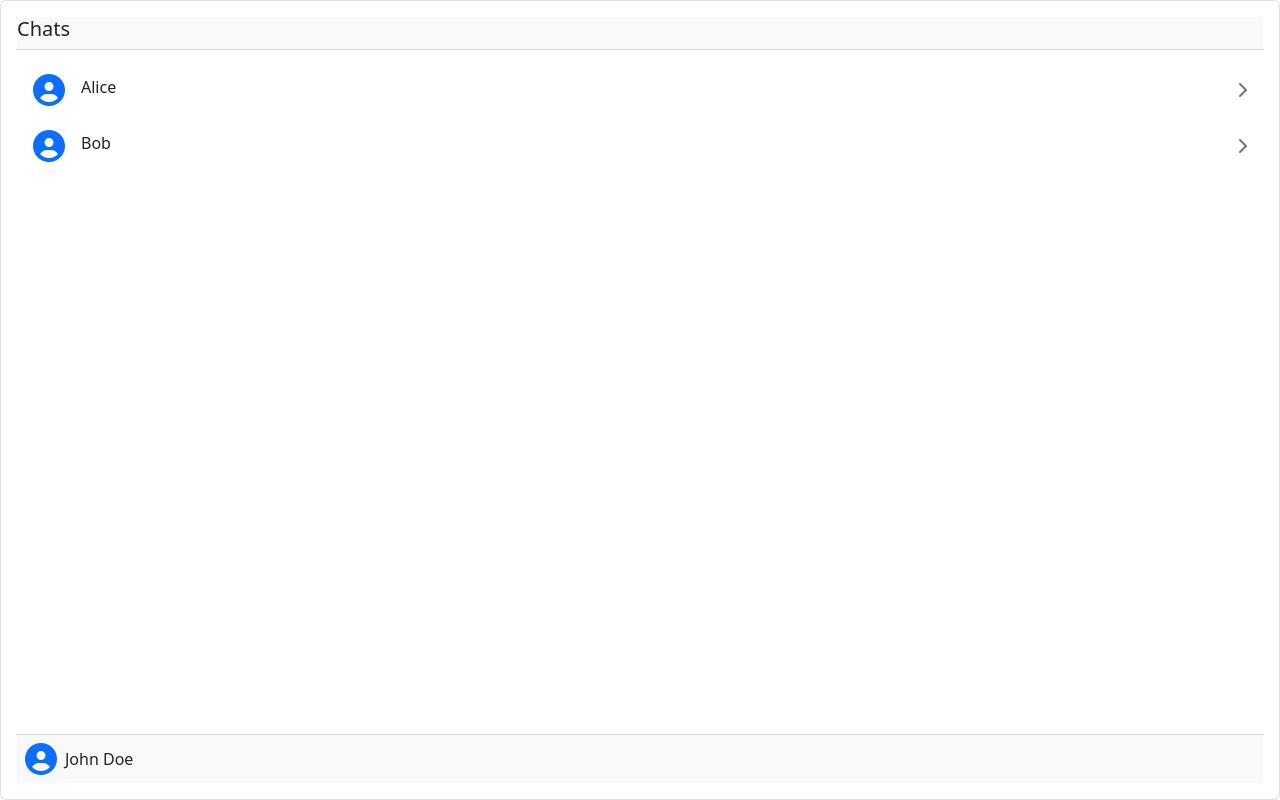
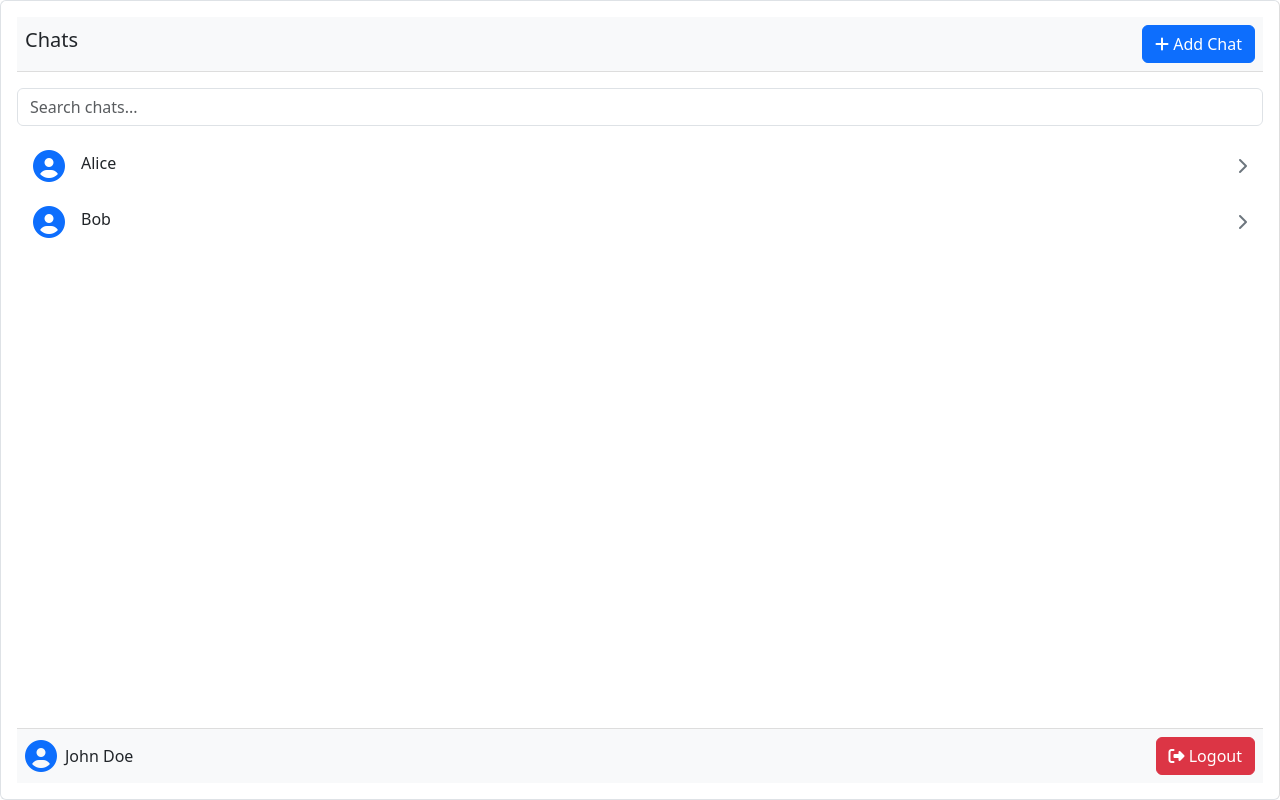
Before and after one commit to SubhadipGitHub/ChatWebApp, a React (Create React App) app in the folder Frontend/chat-app/: page /chat in a window 1280 px wide. Built offline with nearby package versions, Linux system fonts and the light colour scheme; sample sign-in values are in the browser's storage.

Commit message:
Frontend improved.Backend wip

```diff
--- a/Frontend/chat-app/src/App.js
+++ b/Frontend/chat-app/src/App.js
@@ -1,8 +1,14 @@
 import React from 'react';
-import { BrowserRouter as Router, Routes, Route } from 'react-router-dom';
+import { BrowserRouter as Router, Routes, Route, Navigate } from 'react-router-dom';
 import Chat from './components/Chat';
 import Login from './components/Login';
 import Register from './components/Register';
+
+// Mock authentication check function
+const isAuthenticated = () => {
+  // This could be a call to your authentication service
+  return localStorage.getItem('authToken') !== null;
+};
 
 function App() {
   return (
@@ -10,7 +16,11 @@ function App() {
       <Routes>
         <Route path="/login" element={<Login />} />
         <Route path="/register" element={<Register />} />
-        <Route path="/chat" element={<Chat />} />
+        {/* Protecting the chat route */}
+        <Route
+          path="/chat"
+          element={isAuthenticated() ? <Chat /> : <Navigate to="/login" />}
+        />
       </Routes>
     </Router>
   );
--- a/Frontend/chat-app/src/components/ChatList.js
+++ b/Frontend/chat-app/src/components/ChatList.js
@@ -2,9 +2,10 @@ import React, { useState } from 'react';
 import '@fortawesome/fontawesome-free/css/all.min.css'; // Import FontAwesome CSS
 import './ChatList.css'; // Import custom CSS
 
-const ChatList = ({ chats, onChatSelect, loggedInUser }) => {
+const ChatList = ({ chats, onChatSelect, loggedInUser, onLogout, onAddChat }) => {
   const [showUserModal, setShowUserModal] = useState(false); // Modal for logged-in user
   const [showChatModal, setShowChatModal] = useState(null); // Modal for chat details
+  const [searchQuery, setSearchQuery] = useState(''); // State for search query
 
   // Function to handle modal open/close for logged-in user
   const handleShowUserModal = () => setShowUserModal(true);
@@ -14,16 +15,44 @@ const ChatList = ({ chats, onChatSelect, loggedInUser }) => {
   const handleShowChatModal = (index) => setShowChatModal(index);
   const handleCloseChatModal = () => setShowChatModal(null);
 
+  // Function to handle logout
+  const handleLogout = () => {
+    if (onLogout) {
+      onLogout();
+    }
+  };
+
+  // Filter chats based on search query
+  const filteredChats = chats.filter(chat =>
+    chat.name.toLowerCase().includes(searchQuery.toLowerCase())
+  );
+
   return (
     <div className="chat-list-container p-3 d-flex flex-column" style={{ height: '100vh', borderRight: '1px solid #ddd' }}>
       {/* Chats header */}
-      <div className="chat-header mb-3">
+      <div className="chat-header mb-3 d-flex justify-content-between align-items-center p-2">
         <h5>Chats</h5>
+        {/* Add Chat Button */}
+        <button className="btn btn-primary" onClick={onAddChat}>
+          <i className="fas fa-plus"></i> Add Chat
+        </button>
+      </div>
+
+      {/* Search bar */}
+      <div className="mb-3">
+        <input
+          type="text"
+          className="form-control"
+          placeholder="Search chats..."
+          value={searchQuery}
+          onChange={(e) => setSearchQuery(e.target.value)}
+        />
       </div>
 
       {/* Chat list */}
       <div className="list-group flex-grow-1 overflow-auto">
-        {chats.map((chat, index) => (
+        {filteredChats.length > 0 ? (
+          filteredChats.map((chat, index) => (
             <div
               key={index}
               className="list-group-item list-group-item-action d-flex align-items-center mb-2 border-0 rounded"
@@ -40,7 +69,10 @@ const ChatList = ({ chats, onChatSelect, loggedInUser }) => {
                 <i className="fas fa-chevron-right"></i>
               </div>
             </div>
-        ))}
+          ))
+        ) : (
+          <p>No chats found</p>
+        )}
       </div>
 
       {/* Logged-in user profile section */}
@@ -50,6 +82,9 @@ const ChatList = ({ chats, onChatSelect, loggedInUser }) => {
             <i className="fas fa-user-circle fa-2x text-primary me-2"></i>
             <span>{loggedInUser.name}</span>
           </div>
+          <button className="btn btn-danger" onClick={handleLogout}>
+            <i className="fas fa-sign-out-alt"></i> Logout
+          </button>
         </div>
       </div>
 
@@ -123,7 +158,6 @@ const ChatList = ({ chats, onChatSelect, loggedInUser }) => {
                     style={{ width: '100px', height: '100px', objectFit: 'cover' }}
                   />
                   <p><strong>Chat Name:</strong> {chat.name}</p>
-                  <p><strong>Latest Message:</strong> {chat.latestMessage}</p>
                   <p><strong>Chat Started At:</strong> {chat.startedAt || 'Unknown'}</p> {/* Dummy data */}
                 </div>
                 <div className="modal-footer">
--- a/Frontend/chat-app/src/components/Login.js
+++ b/Frontend/chat-app/src/components/Login.js
@@ -9,10 +9,9 @@ const Login = () => {
   const handleLogin = async () => {
     // Call the FastAPI backend to authenticate
     // Assuming you have an api.js function to handle login
-    const response = await fetch('http://localhost:8000/login', {
+    const response = await fetch(`http://localhost:8000/login?username=${encodeURIComponent(username)}&password=${encodeURIComponent(password)}`, {
       method: 'POST',
-      headers: { 'Content-Type': 'application/json' },
-      body: JSON.stringify({ username, password }),
+      headers: { 'Content-Type': 'application/json' }
     });
     const data = await response.json();
     if (data.token) {
--- a/Frontend/chat-app/src/components/Register.js
+++ b/Frontend/chat-app/src/components/Register.js
@@ -9,7 +9,7 @@ const Register = () => {
 
   const handleRegister = async () => {
     // Call the FastAPI backend to register the user
-    const response = await fetch('http://localhost:8000/register', {
+    const response = await fetch('http://127.0.0.1:8000/register', {
       method: 'POST',
       headers: { 'Content-Type': 'application/json' },
       body: JSON.stringify({ username, email, password }),
```
Also changed, not shown: 2 other files (tests, documents, lock files or other folders). Lines whose indentation alone changed are shown as unchanged.
